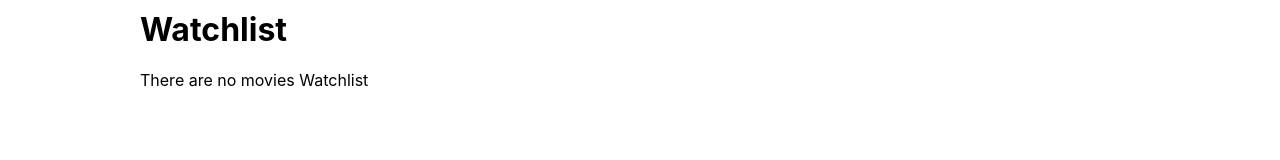
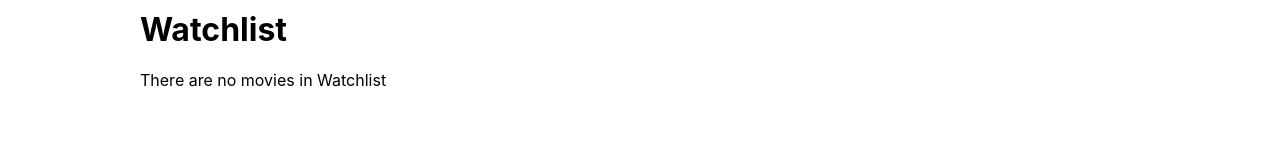
Before and after one commit to antuncrnja/react-movie-app, a React (Create React App) app: page /Watchlist in a window 1280 px wide. Shown: the part 122-282 px from the top of the page. Built offline with nearby package versions, Linux system fonts and the light colour scheme.

Commit message:
watchlist update

```diff
--- a/src/components/pages/Watchlist.js
+++ b/src/components/pages/Watchlist.js
@@ -11,7 +11,7 @@ export const Watchlist = () => {
 	<div className="container">
     <h1>Watchlist</h1>
 
-    {movies.length <= 0 && <p>There are no movies Watchlist</p>}
+    {movies.length <= 0 && <p>There are no movies in Watchlist</p>}
 
     <div className="grid-4">
       {movies.length > 0 && (
```
Also changed, not shown: src/App.js (+17 -0 lines).
